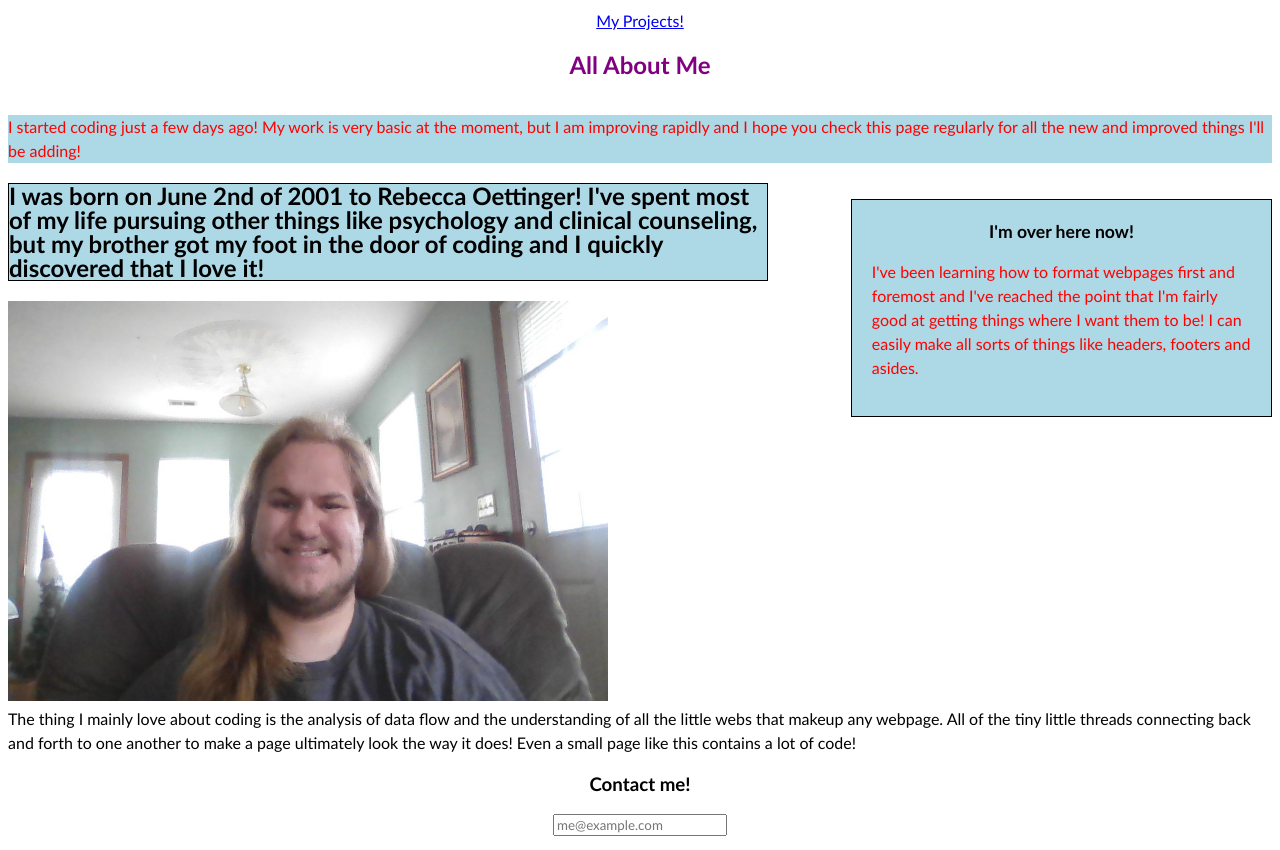
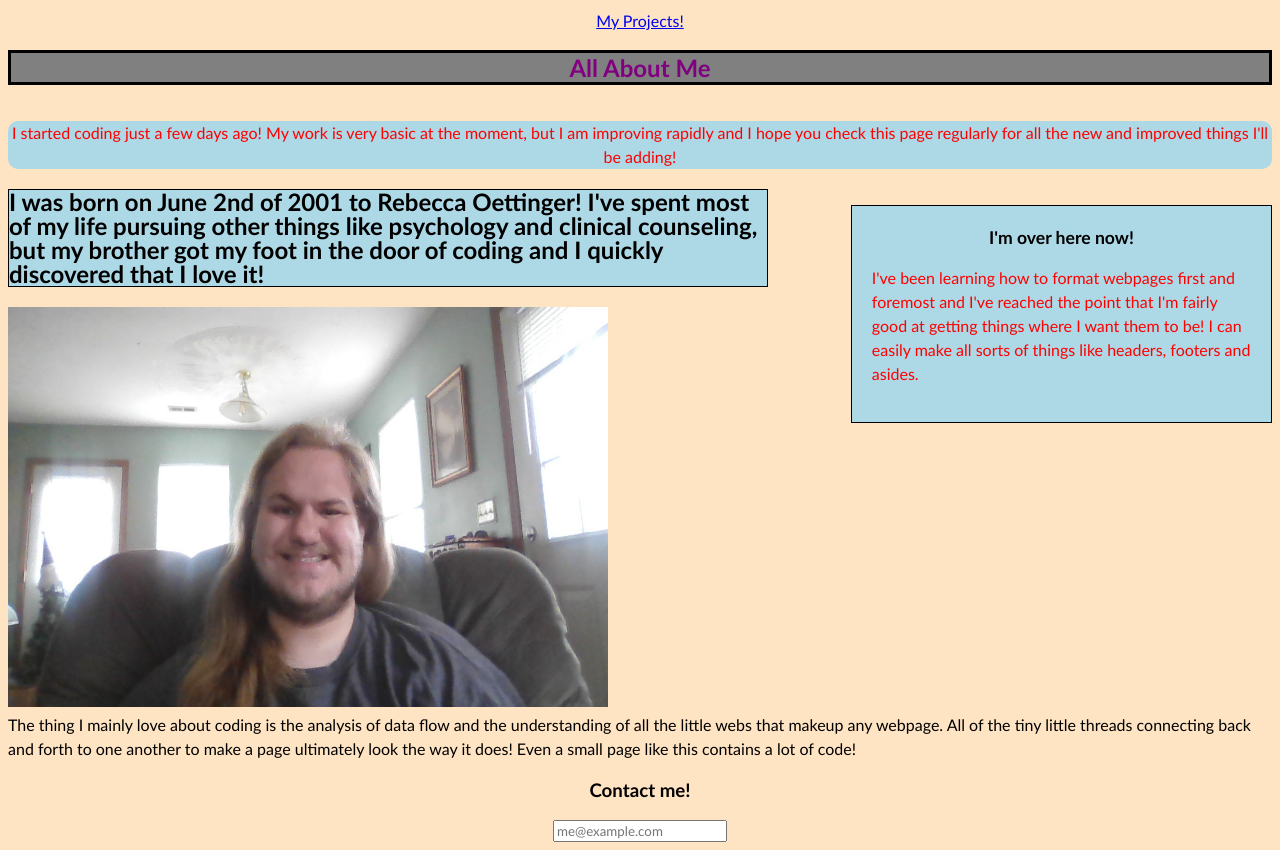
Before and after one commit to Galdronis/First-portfolio, a plain HTML site: page index.html in a window 1280 px wide. Shown: the part 89-939 px from the top of the page. Drawn offline with Linux system fonts and the light colour scheme.

Commit message:
Final commit prior to any potential post turn in revisions

```diff
--- a/CSS.css
+++ b/CSS.css
@@ -1,6 +1,10 @@
 * {
     font-family: 'Trebuchet MS', 'Lucida Sans Unicode', 'Lucida Grande', 'Lucida Sans', Arial, sans-serif;
     --light: #ADD8E6;
+}
+
+body {
+    background-color: bisque;
 }
 
 p {
@@ -9,6 +13,7 @@ p {
 
 main {
     line-height: 150%;
+    flex-wrap: wrap;
 }
 
 .me {
@@ -18,6 +23,9 @@ main {
 
 .coding {
     background-color: var(--light);
+    border-width: 1px;
+    border-radius: 10px;
+    text-align: center;
 }
 
 .see {
@@ -67,8 +75,6 @@ main {
     flex-direction: column;
 }
 
-#projects
-
 #contact-me {
     color: red;
 }
@@ -84,7 +90,9 @@ main {
 
 #me {
     color: purple;
-
+    background-color: grey;
+    border: black;
+    border-style: solid;
 }
 
 @media screen and (max-width:830px) {
--- a/index.html
+++ b/index.html
@@ -20,7 +20,7 @@
         <h2 id="me">All About Me</h2>
     </section>
 
-    <main>
+    <main class="flex">
 
     <section>
         <p class="coding">I started coding just a few days ago! My work is very basic at the moment, but I am improving rapidly and I hope you check this page regularly for all the new and improved things I'll be adding!</p>
@@ -42,6 +42,7 @@
     </section>
 
     </main>
+
     <footer class="footer">
         <h3>Contact me!</h3>
         <input id="email" type="text" placeholder="me@example.com"></input>
```
Also changed, not shown: Assets/Contact Page/contact.html (deleted, +0 -15 lines), Assets/Contact Page/CSS.css (deleted).
